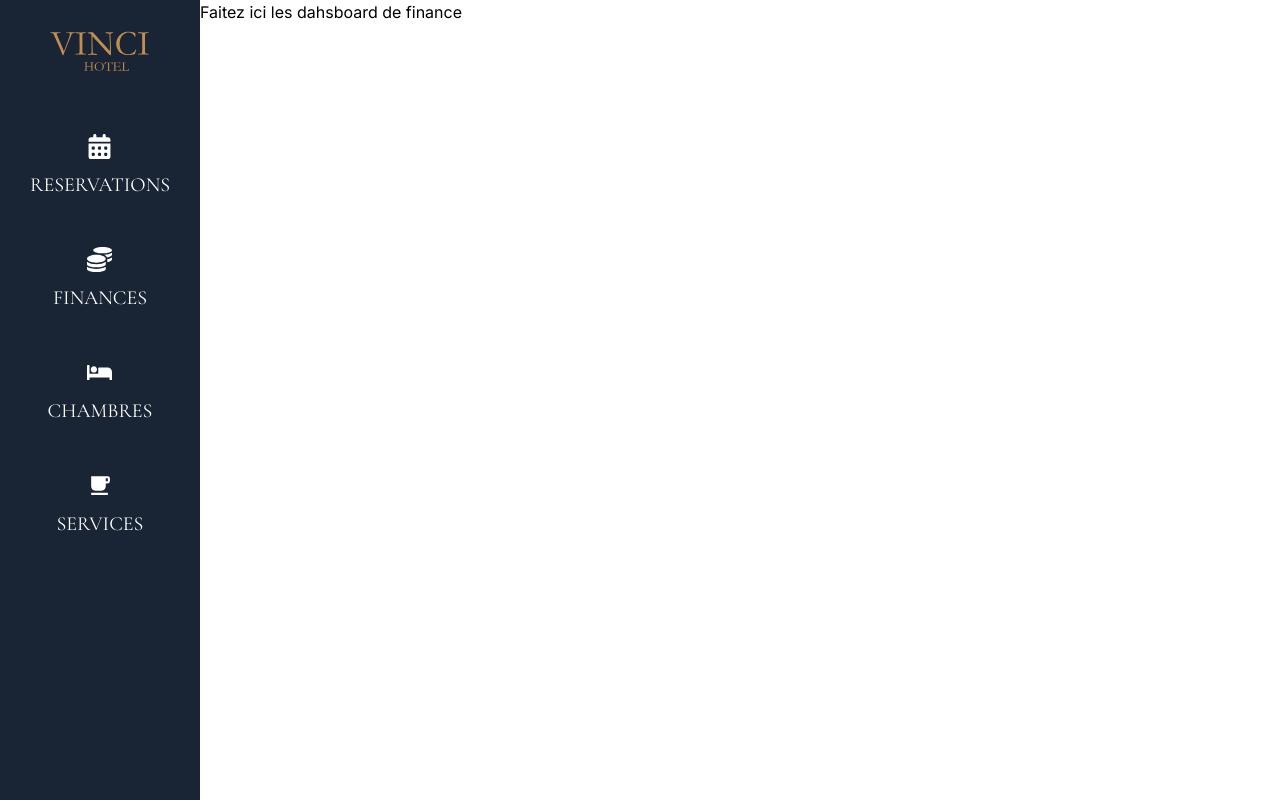
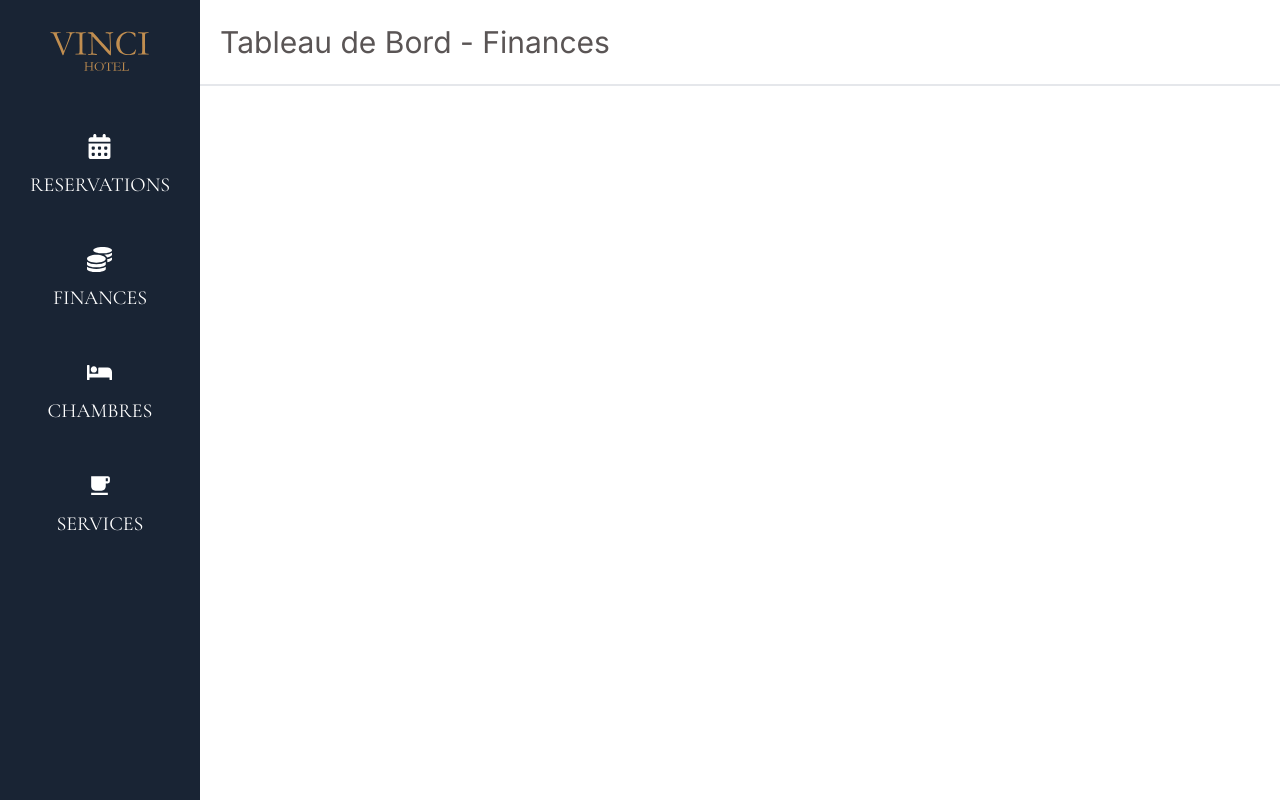
Before and after one commit to Edufalcao14/Projet-Web-3-Hotel-APP, a Next.js app in the folder vinci-hotel/: page /finances in a window 1280 px wide. Built offline with nearby package versions, Linux system fonts and the light colour scheme.

Commit message:
add : code

```diff
--- a/vinci-hotel/app/finances/page.jsx
+++ b/vinci-hotel/app/finances/page.jsx
@@ -2,8 +2,15 @@
 
 export default function Finances() {
     return(
-        <div>
-            <h1>Faitez ici les dahsboard de finance</h1>
-        </div>
+        <section className=" w-full flex flex-col">
+            <div className="h-full pt-3 pb-3 sm:pt-6 sm:pb-6 border-b-2">
+                <h1 className="text-[rgb(90,85,85)] text-3xl float-start mx-5 ">Tableau de Bord - Finances</h1>
+            </div>
+
+            <div className="bg-light-background-image bg-cover bg-no-repeat  h-full w-full  max-w-[500px] ">
+
+            </div>
+
+        </section>
     )
 }
--- a/vinci-hotel/app/globals.css
+++ b/vinci-hotel/app/globals.css
@@ -6,5 +6,5 @@
   @apply mx-auto w-full max-w-[1200px] px-6 bg-[#0C1922]
 }
 .container {
-  @apply mx-auto w-full max-w-[1200px] px-6
+  @apply w-full max-w-[1200px] px-5
 }
--- a/vinci-hotel/components/sidebar/index.jsx
+++ b/vinci-hotel/components/sidebar/index.jsx
@@ -86,7 +86,7 @@ const Sidebar = ({ children }) => {
         </div>
 
         {/* Main content */}
-        <div className="flex-grow">{children}</div>
+        <div className="flex-grow ">{children}</div>
       </div>
     );
   } else {
--- a/vinci-hotel/tailwind.config.js
+++ b/vinci-hotel/tailwind.config.js
@@ -16,6 +16,7 @@ module.exports = {
       backgroundImage: {
         'hotel-image': "url('/images/hotel-img.png')",
         'background-image': "url('/images/background.png')",
+        'light-background-image': "url('/images/light-background.png')",
       },
       boxShadow: {
         big: '0px 0px 68px 7px rgba(255, 255, 255, 0.4)',
```
Also changed, not shown: vinci-hotel/public/images/light-background.png (added).
